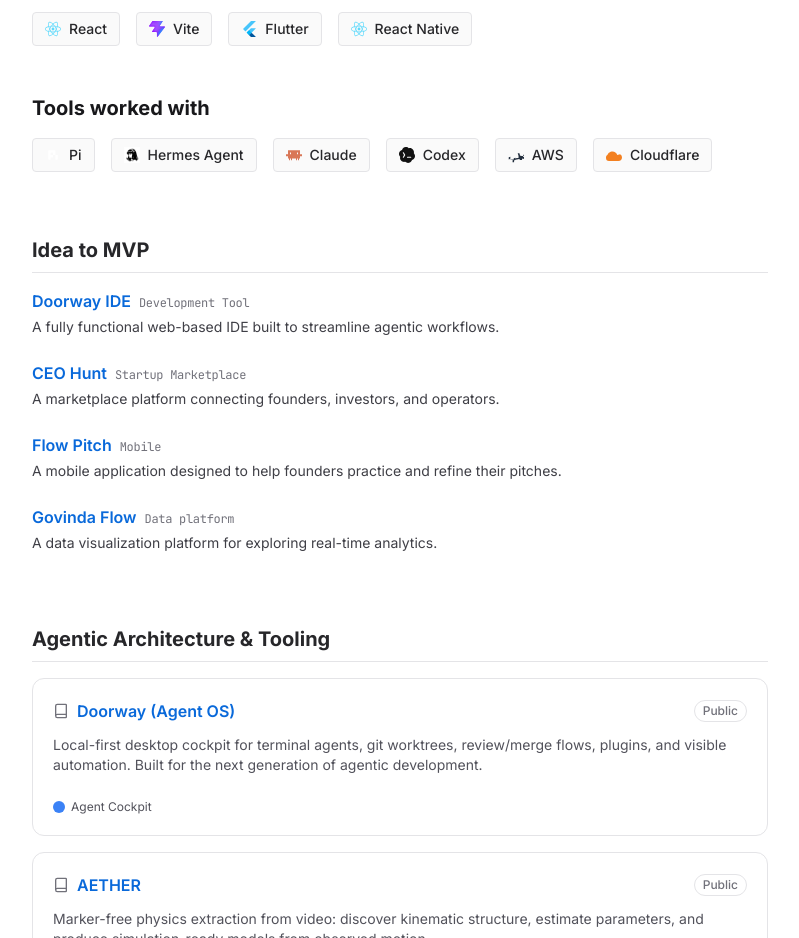
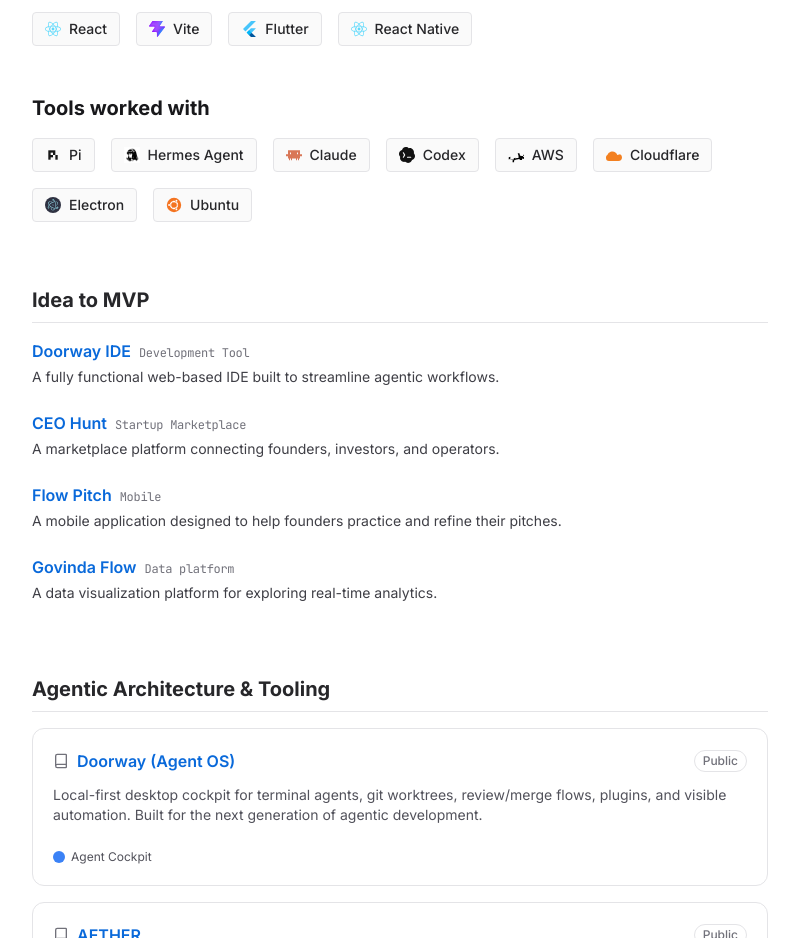
Before and after one commit to gaurangagovindaked-max/Govinda-01, a React (Vite) app: page / in a window 1280 px wide. Shown: the part 1280-2218 px from the top of the page, without its empty margins (240-1039 px from the left). Built offline with nearby package versions, Linux system fonts and the light colour scheme; a web font is replaced by a local one.

Commit message:
feat: add electron and ubuntu to tools list

```diff
--- a/components/TechStack.tsx
+++ b/components/TechStack.tsx
@@ -24,7 +24,10 @@ export const TechStack: React.FC = () => {
       'pi': 'pi-coding-agent.png',
       'hermes agent': 'hermesagent.webp',
       'claude': 'claude-code (1).svg',
-      'codex': 'codex.svg'
+      'codex': 'codex.svg',
+      'aws': 'aws.svg',
+      'electron': 'electron.svg',
+      'ubuntu': 'ubuntu.svg'
     };
     return map[tool.toLowerCase()];
   };
@@ -76,21 +79,12 @@ export const TechStack: React.FC = () => {
                 </div>
               );
             }
-            if (tool.toLowerCase() === 'aws') {
-              return (
-                <div key={idx} className="flex items-center gap-2 border border-zinc-200 px-3 py-1.5 rounded bg-zinc-50 text-sm font-medium text-zinc-800 uppercase">
-                  <svg viewBox="0 0 24 24" className="w-4 h-4 fill-current text-[#232F3E]">
-                    <path d="M11.53 17.51c-2.47.88-5.26 1.35-8 1.35A17.9 17.9 0 010 18c2.46.99 5.38 1.48 8.12 1.48 3.5 0 7.04-.6 10.37-1.74l-1.02-1.92c-1.97.74-3.95 1.13-5.94 1.13v.56zm10.7-3.92c-1.02 0-2.3.2-3.76.54l-1.33-4.83h-2.58l3.19 10.23h3.1l2.5-8.52 2.45 8.52h3.11l3.18-10.23h-2.55l-1.34 4.88c-1.44-.36-2.73-.59-3.93-.59zm-13.68 5.7c-.57.17-1.12.35-1.68.5v3.1h2.24v-2.92c.67-.18 1.32-.38 1.95-.58v-3.14c-.81.3-1.63.63-2.51 1.04zm13.12-2.12c1.45.31 2.84.77 4.16 1.4v-3.03c-1.37-.62-2.83-1.07-4.33-1.38v3.01zm-5.46-.22c1.23-.27 2.44-.45 3.61-.53v-3.15c-1.31.06-2.67.24-4.04.54v3.14zm-14.73 1.25c.67-.28 1.36-.5 2.05-.68v-3.06c-.85.19-1.67.43-2.45.73v3.01z" />
-                  </svg>
-                  {tool}
-                </div>
-              );
-            }
 
             const icon = getToolIcon(tool);
+            const needsInvert = tool.toLowerCase() === 'pi';
             return (
               <div key={idx} className="flex items-center gap-2 border border-zinc-200 px-3 py-1.5 rounded bg-zinc-50 text-sm font-medium text-zinc-800 capitalize">
-                {icon && <img src={`/assets/${icon}`} alt={tool} className="w-4 h-4 object-contain" />}
+                {icon && <img src={`/assets/${icon}`} alt={tool} className={`w-4 h-4 object-contain ${needsInvert ? 'invert opacity-90' : ''}`} />}
                 {tool}
               </div>
             );
--- a/constants.ts
+++ b/constants.ts
@@ -25,7 +25,9 @@ export const RESUME = {
     "claude",
     "codex",
     "AWS",
-    "Cloudflare"
+    "Cloudflare",
+    "Electron",
+    "Ubuntu"
   ],
   education: {
     institute: "Indian Institute of Technology Patna",
```
Also changed, not shown: public/assets/aws.svg (added), public/assets/electron.svg (added).
